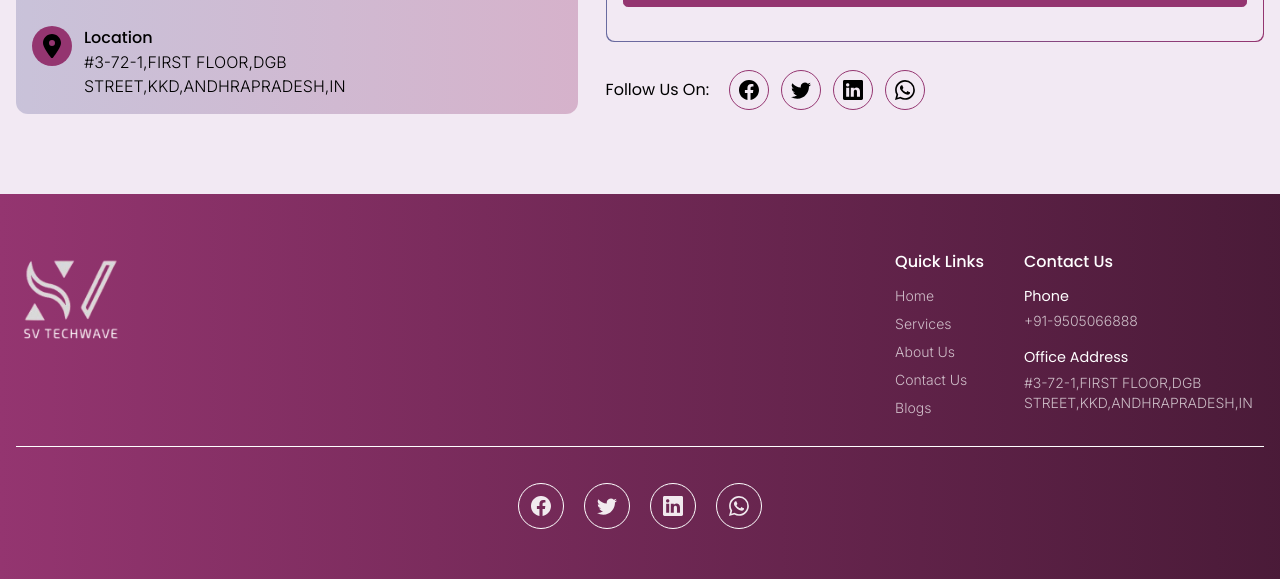
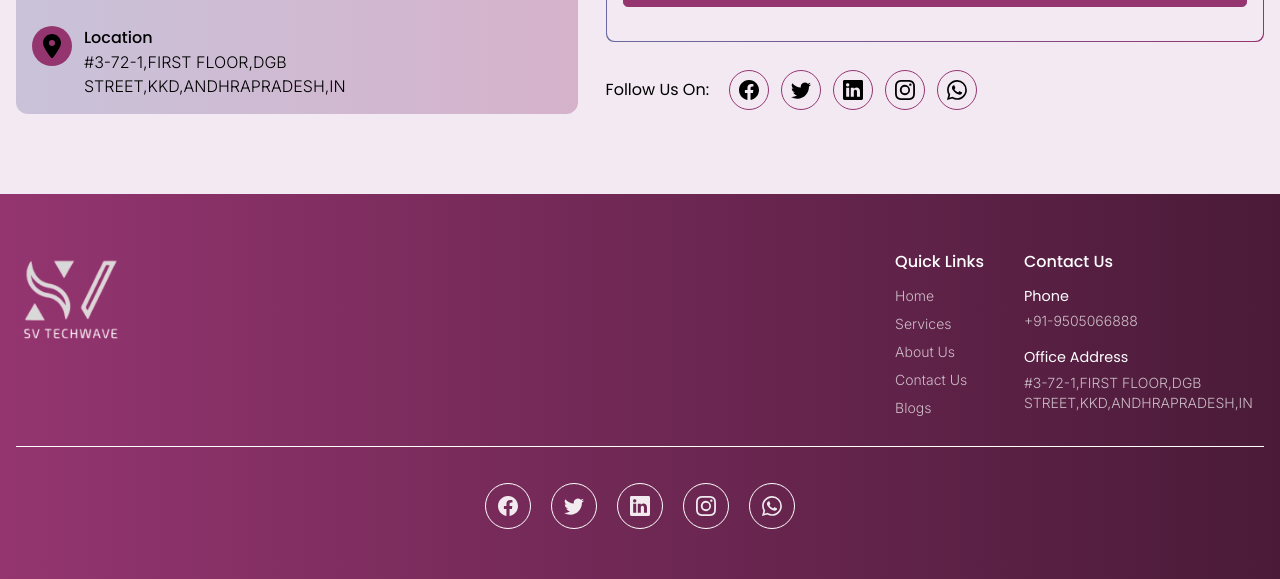
Before and after one commit to remeessalam/svtechwave, a React (Create React App) app: page /contact-us in a window 1280 px wide. Shown: the part 454-1033 px from the top of the page. Built offline with nearby package versions, Linux system fonts and the light colour scheme.

Commit message:
instgram link added in the website

```diff
--- a/src/components/common/ContactForm.jsx
+++ b/src/components/common/ContactForm.jsx
@@ -241,6 +241,14 @@ const ContactForm = () => {
               <BsLinkedin className="text-xl  group-hover:text-primary transition-all duration-300" />
             </Link>
             <Link
+              to={companyDetails.instagram}
+              rel="noopener noreferrer"
+              target="_blank"
+              className="group w-[2.5rem] h-[2.5rem] rounded-full border-primary border flex justify-center items-center"
+            >
+              <BsInstagram className="text-xl  group-hover:text-primary transition-all duration-300" />
+            </Link>
+            <Link
               to={companyDetails.whatsapplink}
               rel="noopener noreferrer"
               target="_blank"
--- a/src/components/landingPages/LandingFooter.jsx
+++ b/src/components/landingPages/LandingFooter.jsx
@@ -103,6 +103,14 @@ const LandingFooter = () => {
                 <BsLinkedin className="text-xl text-white/90 hover:text-primary/90 transition-all duration-300" />
               </Link>
               <Link
+                to={companyDetails.instagram}
+                rel="noopener noreferrer"
+                target="_blank"
+                className="group border-white border p-3 rounded-full"
+              >
+                <BsInstagram className="text-xl text-white/90 hover:text-primary/90 transition-all duration-300" />
+              </Link>
+              <Link
                 to={companyDetails.whatsapplink}
                 rel="noopener noreferrer"
                 target="_blank"
--- a/src/components/website/WebsiteFooter.jsx
+++ b/src/components/website/WebsiteFooter.jsx
@@ -78,6 +78,14 @@ const WebsiteFooter = () => {
                 <BsLinkedin className="text-xl text-white/90 group-hover:text-primary transition-all duration-300" />
               </Link>
               <Link
+                to={companyDetails.instagram}
+                rel="noopener noreferrer"
+                target="_blank"
+                className="group border-white border p-3 rounded-full"
+              >
+                <BsInstagram className="text-xl text-white/90 hover:text-primary/90 transition-all duration-300" />
+              </Link>
+              <Link
                 to={companyDetails.whatsapplink}
                 rel="noopener noreferrer"
                 target="_blank"
--- a/src/constant.js
+++ b/src/constant.js
@@ -95,7 +95,8 @@ export const companyDetails = {
   address: "#3-72-1,FIRST FLOOR,DGB STREET,KKD,ANDHRAPRADESH,IN",
   twitter: "https://x.com/svtechwave?s=11",
   linkedin: "https://www.linkedin.com/company/sv-techwave/",
-  instagram: "",
+  instagram:
+    "https://www.instagram.com/sv_techwave?utm_source=qr&igsh=MXBqYzNtajB5b2pkNw==",
   whatsapplink: "https://wa.me/message/AXVFTIFOAN7SC1",
   facebook: "https://www.facebook.com/share/15deTefCas/",
 };
```
